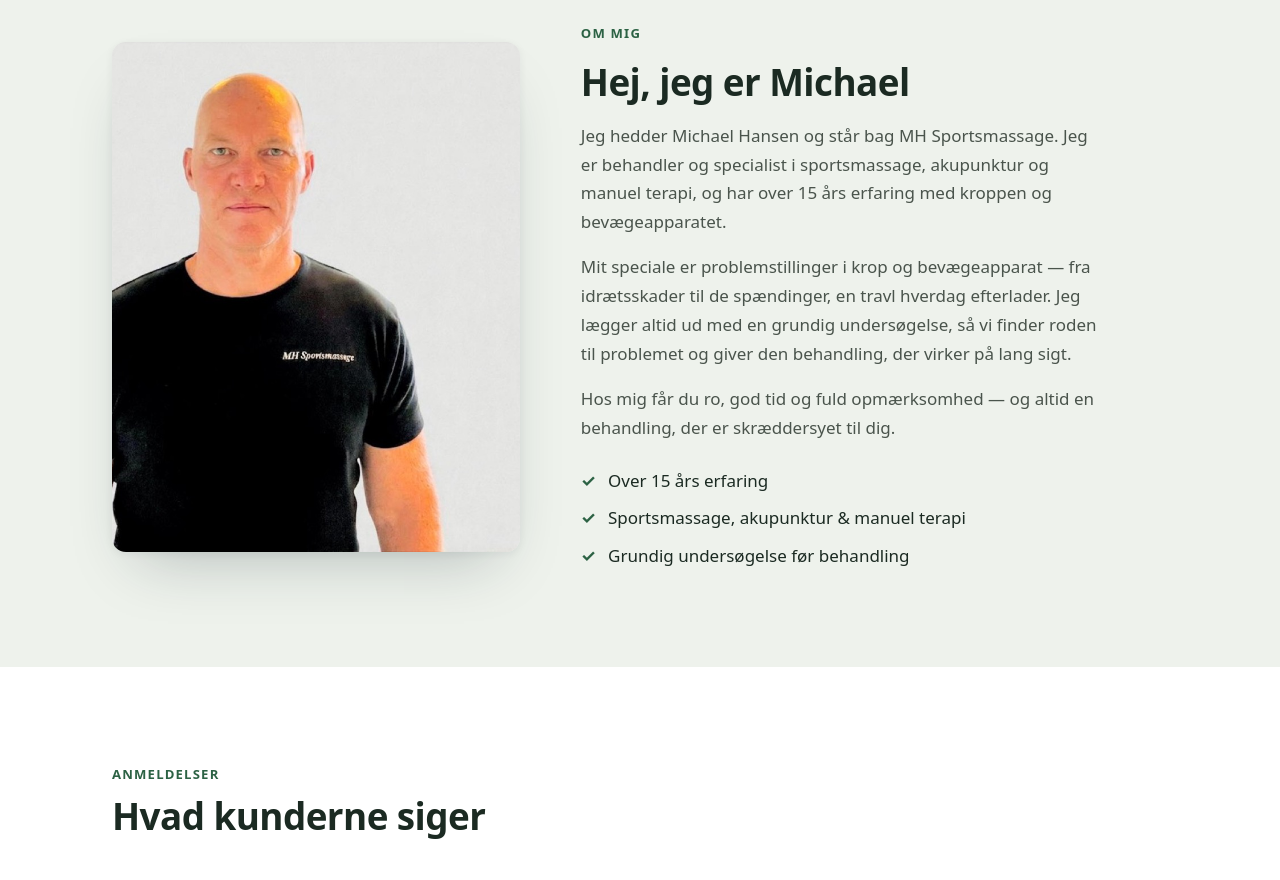
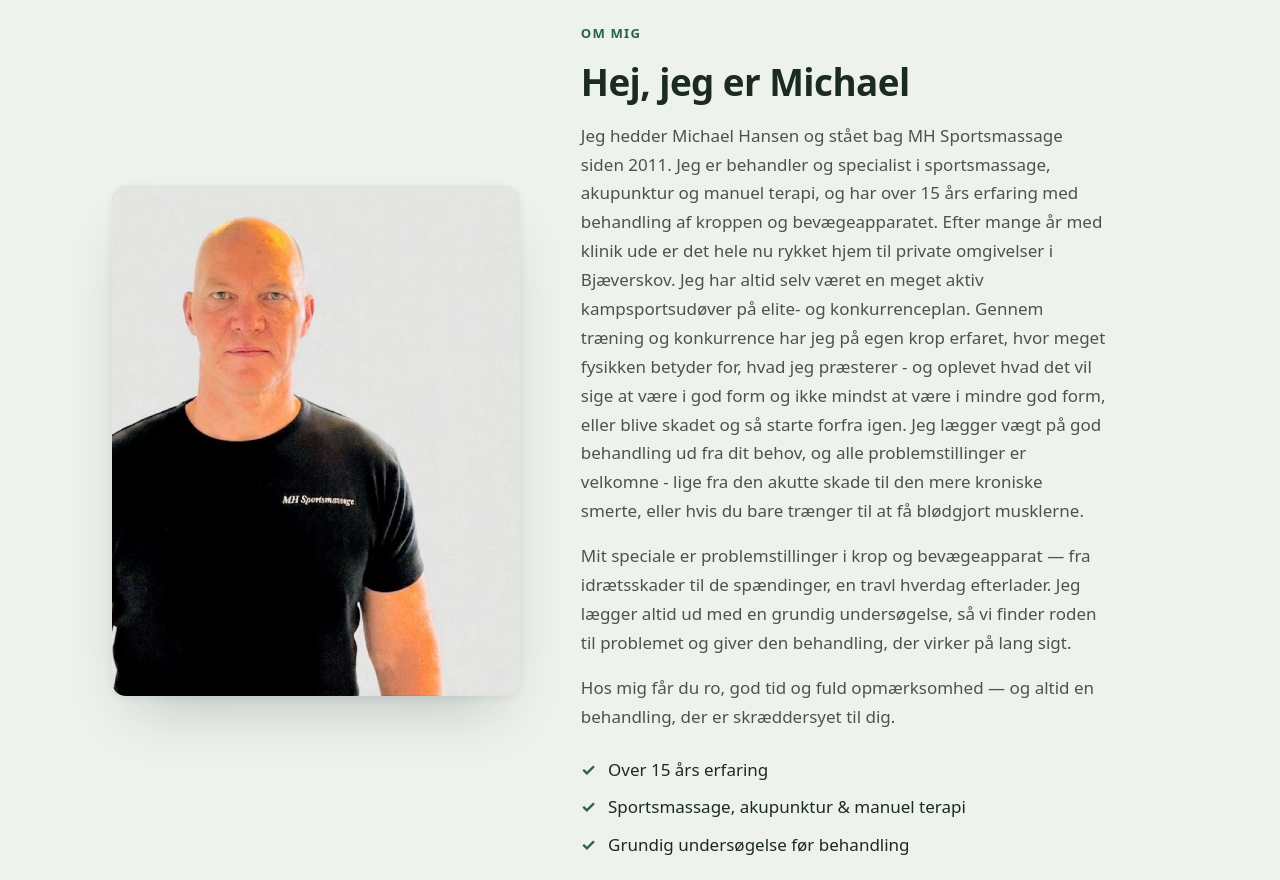
Before and after one commit to coffeejones/mh-sportsmassage, a plain HTML site: page index.html in a window 1280 px wide. Shown: the part 3080-3960 px from the top of the page. Drawn offline with Linux system fonts and the light colour scheme.

Commit message:
Update index.html

```diff
--- a/index.html
+++ b/index.html
@@ -214,9 +214,17 @@
         <p class="kicker">Om mig</p>
         <h2>Hej, jeg er Michael</h2>
         <p>
-          Jeg hedder Michael Hansen og står bag MH Sportsmassage. Jeg er
-          behandler og specialist i sportsmassage, akupunktur og manuel terapi,
-          og har over 15 års erfaring med kroppen og bevægeapparatet.
+          Jeg hedder Michael Hansen og stået bag MH Sportsmassage siden 2011.
+          Jeg er behandler og specialist i sportsmassage, akupunktur og manuel terapi,
+          og har over 15 års erfaring med behandling af kroppen og bevægeapparatet.
+          Efter mange år med klinik ude er det hele nu rykket hjem til private omgivelser i Bjæverskov.
+
+          Jeg har altid selv været en meget aktiv kampsportsudøver på elite- og konkurrenceplan.
+          Gennem træning og konkurrence har jeg på egen krop erfaret, hvor meget fysikken betyder for, hvad jeg præsterer -
+          og oplevet hvad det vil sige at være i god form og ikke mindst at være i mindre god form,
+          eller blive skadet og så starte forfra igen.
+          Jeg lægger vægt på god behandling ud fra dit behov, og alle problemstillinger er velkomne - lige fra den akutte skade til den mere kroniske smerte,
+          eller hvis du bare trænger til at få blødgjort musklerne.
         </p>
         <p>
           Mit speciale er problemstillinger i krop og bevægeapparat — fra
```
